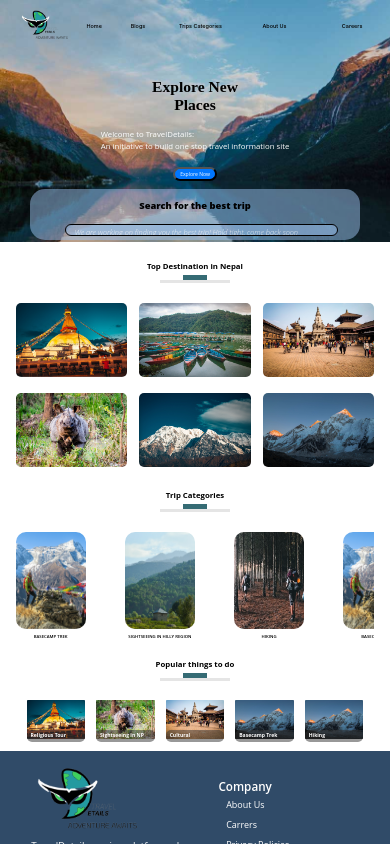
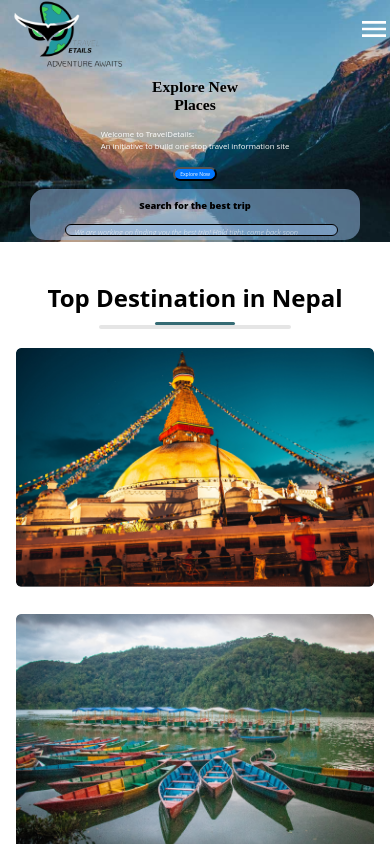
Before and after one commit to sauravsvt/traveldetails, a React (Create React App) app: page / in a window 390 px wide. Shown: the top 844 px of the page. Built offline with nearby package versions, Linux system fonts and the light colour scheme.

Commit message:
made the page responsive

```diff
--- a/src/App.js
+++ b/src/App.js
@@ -1,4 +1,5 @@
 import React from 'react'
+import {useState} from 'react'
 import {BrowserRouter as Router, Routes, Route , Link} from 'react-router-dom'
 import Home from './Home';
 import './Header.css'
@@ -6,33 +7,47 @@ import logo from "./logo.png"
 import Building from './Pages/Building';
 import Careers from './Pages/Careers'
 import Footer from './Footer.js'
-function App() {
+function App({onClick, onToggle}) {
+
+  const [show, setShow] = useState(false);
+
+  function toggle(){
+    setShow(!show);
+  }
+
   return (
    <>
    <div className='app'>
-
-
-
-
-
     <Router>
-      <nav>
+      <nav className={show?'':'notActive'}>
         <img src={logo} alt="" />
 
-        <ul>
+        <ul id='dropDown' className={show?'active': "notActive"}>
         <li><Link to="/">Home</Link></li>
         <li><Link to="/blogs">Blogs</Link></li>
         <li><Link to="/tripcategories">Trips Categories</Link></li>
         <li><Link to="/about">About Us</Link></li>
         <li><Link to="/careers">Careers</Link></li>
         </ul>
+
+        <svg onClick={toggle} width="96" height="96" viewBox="0 0 96 96" fill="none" xmlns="http://www.w3.org/2000/svg">
+          <g clip-path="url(#clip0_6_2)">
+          <path d="M12 72H84V64H12V72ZM12 52H84V44H12V52ZM12 24V32H84V24H12Z" fill="white"/>
+          </g>
+          <defs>
+          <clipPath id="clip0_6_2">
+          <rect width="96" height="96" fill="white"/>
+          </clipPath>
+          </defs>
+        </svg>
+
       </nav>
 
 
          <Routes>
          <Route  path='/' element={< Home />}></Route>
          <Route  path='*' element={< Building />}></Route>
-         <Route  path='/careers' element={< Careers />}></Route>
+         <Route  path='/careers' element={< Careers />} />
 
          </Routes>
 
--- a/src/Article.css
+++ b/src/Article.css
@@ -17,15 +17,15 @@
 
 .line1{
     margin: auto;
-    width: 6vw;
-    height: 5px;
+    width: 6vw !important;
+    height: 0.5vw !important;
     background: rgba(3, 71, 82, 0.8);
 }
 
 .line2{
     margin: auto;
-    width: 18vw;
-    height: 3px;
+    width: 18vw !important;
+    height: 0.3vw !important;
     background: rgba(0, 0, 0, 0.1);
 }
 
@@ -43,3 +43,40 @@
     height: auto;
     border-radius: 5px;
 }
+
+
+@media only screen and (max-width: 500px){
+    .article p{
+        font-size: 1.5rem;
+        margin: 10vw 0 2vw 0;
+    }
+
+
+/* Two Line */
+
+.line{
+    margin: 0 0 10vw 0;
+}
+
+.line1{
+    width: 5rem !important;
+    height: 1vw !important;
+    border-radius: 10px;
+}
+
+.line2{
+    margin: auto;
+    width: 12rem !important;
+    height: 0.8vw !important;
+    background: rgba(0, 0, 0, 0.1);
+    border-radius: 10px;
+}
+
+/* Two Line */
+
+
+.destinations-img{
+    grid-template-columns: 1fr;
+    gap: 6vw;
+}
+}
--- a/src/Article1.css
+++ b/src/Article1.css
@@ -62,3 +62,34 @@
     text-align: center;
     margin: 0;
 }
+
+@media only screen and (max-width: 500px){
+    .article1 p{
+        font-size: 1.5rem;
+        margin: 10vw 0 2vw 0;
+    }
+
+    .trip-img{
+        gap: 4vw;
+    }
+
+    .trip-img img{
+        width: 55vw;
+        height: 65vw;
+    }
+
+    .slide-img{
+        width: 550vw;
+        z-index: -1;
+    }
+
+    .slide-img p{
+        width: max-content;
+        margin: 0;
+        margin-left: 50%;
+        transform: translate(-50%);
+        font-weight: 500;
+        font-size: 1rem;
+        text-align: center;
+    }
+}
--- a/src/Article2.css
+++ b/src/Article2.css
@@ -33,6 +33,7 @@
 
 .container{
     position: relative;
+    z-index: -1;
 }
 
 .container img{
@@ -42,7 +43,7 @@
 
 .container p{
     position: absolute;
-    bottom: 0.4vw;
+    bottom: 0.9vw;
     margin: 0;
     height: 3vw;
     width: 15vw;
@@ -63,5 +64,37 @@
 .ttd{
     display: flex;
     justify-content: space-evenly;
+    flex-wrap: wrap;
     margin: 0 4%;
 }
+
+@media only screen and (max-width: 500px){
+    .article2 p{
+        font-size: 1.5rem;
+        margin: 12vw 0 2vw 0;
+    }
+
+    .container{
+        margin-bottom: 1vw;
+    }
+
+    .container img{
+        width: 45vw;
+    }
+
+    .container p{
+        font-size: 1rem;
+        width: 45vw;
+        height: 6vw;
+        margin: 0;
+    }
+
+    .ttd{
+        display: grid;
+        grid-template-columns: 1fr 1fr;
+        place-items: center;
+        justify-content: space-between;
+    }
+
+
+}
--- a/src/Footer.css
+++ b/src/Footer.css
@@ -28,8 +28,6 @@
 .footer_left .left img{
     width: 18vw;
     height: auto;
-    position: relative;
-    right: 1.5vw;
 }
 
 /* logo bottom p */
--- a/src/Header.css
+++ b/src/Header.css
@@ -12,7 +12,6 @@ nav {
     text-align: center;
     position: absolute;
     top: 0;
-
     display: grid;
     grid-template-columns: 0.2fr auto;
     align-items: center;
@@ -22,6 +21,12 @@ nav ul{
     display:flex;
     align-items: center;
     justify-content: space-around;
+}
+
+nav svg{
+    width: 2rem;
+    height: auto;
+    display: none;
 }
 
 nav ul li:nth-child(3){
@@ -34,10 +39,8 @@ nav ul li:nth-child(4){
 }
 
 nav a {
-    float: left;
     color: rgb(0, 0, 0);
     text-decoration: none;
-    margin-left: 12%;
     font-size: 1.4vw;
     font-weight: 500;
     transition: 0.3s;
@@ -45,8 +48,8 @@ nav ul li:nth-child(4){
 
 nav a:hover {
     background-color: rgb(241, 250, 246);
-    font-size: 1.4vw;
-    border-radius: 10px 10px 0 0;
+    font-size: 1.5vw;
+    border-radius: 10px;
     padding: 0 5px;
 
 }
@@ -56,38 +59,88 @@ nav ul li:nth-child(4){
     height: auto;
 }
 
-  .active {
-    background-color: #04AA6D;
+
+.notActive{
+    background: none;
 }
 
 @media screen and (max-width: 500px) {
+    nav{
+        grid-template-columns: 0.2fr auto 0.1fr;
+        grid-template-areas: "logo nav menu";
+        position: absolute;
+        padding: 0;
+        background-color: rgba(26, 56, 88);
+    }
+
+    nav img{
+        max-width: 8rem;
+    }
+
+/*active*/
     nav ul {
-      float: none;
+        display: none;
+
+    }
+
+    .active{
+        display: flex !important;
+        height: auto;
+        position: absolute;
+        top: 70px;
+        left:0;
+        right: 0;
+        width: 100%;
+        background-color: beige;
+        flex-direction: column;
+        background-color: rgb(26, 56, 88);;
+        gap: 1rem;
+        padding: 1rem 0;
+        border-radius: 0 0 20px 20px;
+        animation: topdown 0.5s;
+    }
+
+    .notActive{
+        background: none;
+    }
+
+        @keyframes topdown {
+            from{top:55px}
+            to{top:70px}
+        }
+
+        @keyframes downtop {
+            from{top:70px}
+            to{top:0px}
+        }
+
+    nav ul li:nth-child(3){
+        width: 36vw;
+    }
+
+    nav ul li:nth-child(4){
+        width: 24vw;
+    }
+    nav a{
+        font-size: 1rem;
+    }
+
+    nav svg{
+        display: block;
+        grid-area: menu;
+        margin-top: 50%;
+        transform: translate(0, -50%);
+        cursor: pointer;
+    }
+
+    nav a:hover {
+        background-color: rgb(241, 250, 246);
+        font-size: 1.1rem;
+        border-radius: 10px;
+        padding: 0 5px;
     }
 }
 
-/*
-nav {
-    border: 1px solid black;
-    background-color: skyblue;
-
- } */
-/*
- nav ul{
-    display: flex;
-    gap: 5%;
-    place-items: center;
-
-
- }
-
- @media only screen and (max-width: 600px) {
-    nav ul {
-      display: grid;
-      gap: 1%;
-      place-content: center;
-     }
-  } */
 header ul li a{
     color: white;
     font-family: Philosopher;
--- a/src/Pages/Careers.css
+++ b/src/Pages/Careers.css
@@ -51,6 +51,7 @@
 
 .cv-input{
     position: relative;
+    z-index: -1;
 }
 
 label[for="file-input"]{
@@ -99,15 +100,15 @@ p[id='file-name']{
 .form-box button{
     color:white;
     padding: 0.6rem 2rem;
-    margin-left: 50%;
+    margin-left: 35%;
     margin-top: 1rem;
-    transform: translate(-50%);
     border-radius: 5px;
     border: none;
     background-color: orangered;
     box-shadow: 7px 6px 28px 1px rgba(0, 0, 0, 0.24);
     cursor: pointer;
     transition: 0.1s all;
+    z-index: -1;
 }
 
 .form-box button:active{
@@ -149,4 +150,11 @@ p[id='file-name']{
     input[id='file-input']{
         width: 100%;
     }
+
+
+    label[for="file-input"] svg{
+        margin-left: 50%;
+    }
+
+
 }
```
Also changed, not shown: src/Pages/Careers.js (+0 -31 lines). Lines whose indentation alone changed are shown as unchanged.
